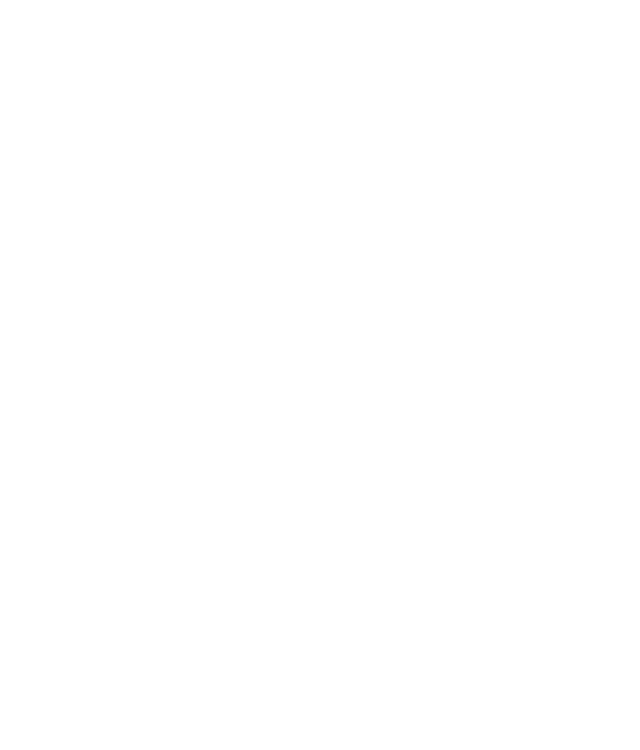
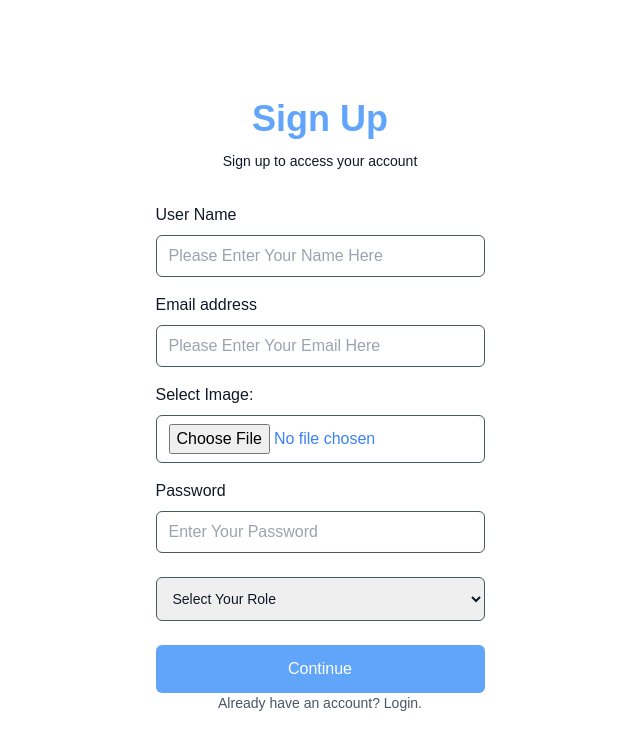
Before and after one commit to Nujat-Zaman-Chowdhury/MediStore-client, a React (Vite) app: page /sign-up in a window 1280 px wide. Shown: the top 750 px of the page, without its empty margins (320-960 px from the left). Built offline with nearby package versions, Linux system fonts and the light colour scheme.

Commit message:
added sign up form

```diff
--- a/src/pages/Login/Login.jsx
+++ b/src/pages/Login/Login.jsx
@@ -87,7 +87,7 @@
         <p className="px-6 text-sm text-center text-gray-600">
           Don&apos;t have an account yet?{" "}
           <Link
-            to="/signup"
+            to="/sign-up"
             className="hover:underline hover:text-blue-400 text-gray-600"
           >
             Sign up
--- a/src/pages/SignUp/SignUp.jsx
+++ b/src/pages/SignUp/SignUp.jsx
@@ -1,11 +1,122 @@
-
+import { Link } from "react-router-dom";
 
 const SignUp = () => {
-    return (
-        <div>
+  return (
+    <div className="flex justify-center items-center min-h-screen font-outfit">
+      <div className="flex flex-col max-w-md p-6 rounded-md sm:p-10  text-gray-900">
+        <div className="mb-8 text-center">
+          <h1 className="my-3 text-4xl font-bold text-blue-400">Sign Up</h1>
+          <p className="text-sm">Sign up to access your account</p>
+        </div>
 
-        </div>
-    );
+        <form
+          noValidate=""
+          action=""
+          className="space-y-6 ng-untouched ng-pristine ng-valid"
+        >
+          <div className="space-y-4">
+            <div>
+              <label htmlFor="name" className="block mb-2 text-md font-poppins">
+                User Name
+              </label>
+              <input
+                type="name"
+                name="name"
+                id="name"
+                required
+                placeholder="Please Enter Your Name Here"
+                className="w-full px-3 py-2 border rounded-md border-gray-600 focus:outline-blue-500 bg-base text-blue-500"
+                color="#4299e1"
+                data-temp-mail-org="0"
+              />
+            </div>
+            <div>
+              <label
+                htmlFor="email"
+                className="block mb-2 text-md font-poppins"
+              >
+                Email address
+              </label>
+              <input
+                type="email"
+                name="email"
+                id="email"
+                required
+                placeholder="Please Enter Your Email Here"
+                className="w-full px-3 py-2 border rounded-md border-gray-600 focus:outline-blue-500 bg-base text-blue-500"
+                color="#4299e1"
+                data-temp-mail-org="0"
+              />
+            </div>
+            <div>
+              <label
+                htmlFor="image"
+                className="block mb-2 text-md font-poppins"
+              >
+                Select Image:
+              </label>
+              <input
+                required
+                type="file"
+                id="image"
+                name="image"
+                accept="image/*"
+                className="w-full px-3 py-2 border rounded-md border-gray-600 focus:outline-blue-500 bg-base text-blue-500"
+                color="#4299e1"
+              />
+            </div>
+            <div>
+              <div className="flex justify-between">
+                <label
+                  htmlFor="password"
+                  className="block mb-2 text-md font-poppins"
+                >
+                  Password
+                </label>
+              </div>
+              <input
+                type="password"
+                name="password"
+                autoComplete="current-password"
+                id="password"
+                required
+                placeholder="Enter Your Password"
+                className="w-full px-3 py-2 border rounded-md border-gray-600 focus:outline-blue-400 bg-base text-blue-500"
+              />
+            </div>
+          </div>
+          <div className="space-y-1 text-sm">
+            <select name="role" className="w-full px-3 py-3 border rounded-md border-gray-600 focus:outline-blue-400 bg-base ">
+              <option disabled selected>
+                Select Your Role
+              </option>
+              <option>User</option>
+              <option>Seller</option>
+            </select>
+          </div>
+          <div>
+            <button
+              type="submit"
+              className="bg-blue-400 w-full rounded-md py-3 text-white"
+            >
+              Continue
+            </button>
+          </div>
+        </form>
+
+        <p className="px-6 text-sm text-center text-gray-600">
+          Already have an account?{" "}
+          <Link
+            to="/login"
+            className="hover:underline hover:text-blue-400 text-gray-600"
+          >
+            Login
+          </Link>
+          .
+        </p>
+      </div>
+    </div>
+  );
 };
 
 export default SignUp;
```
